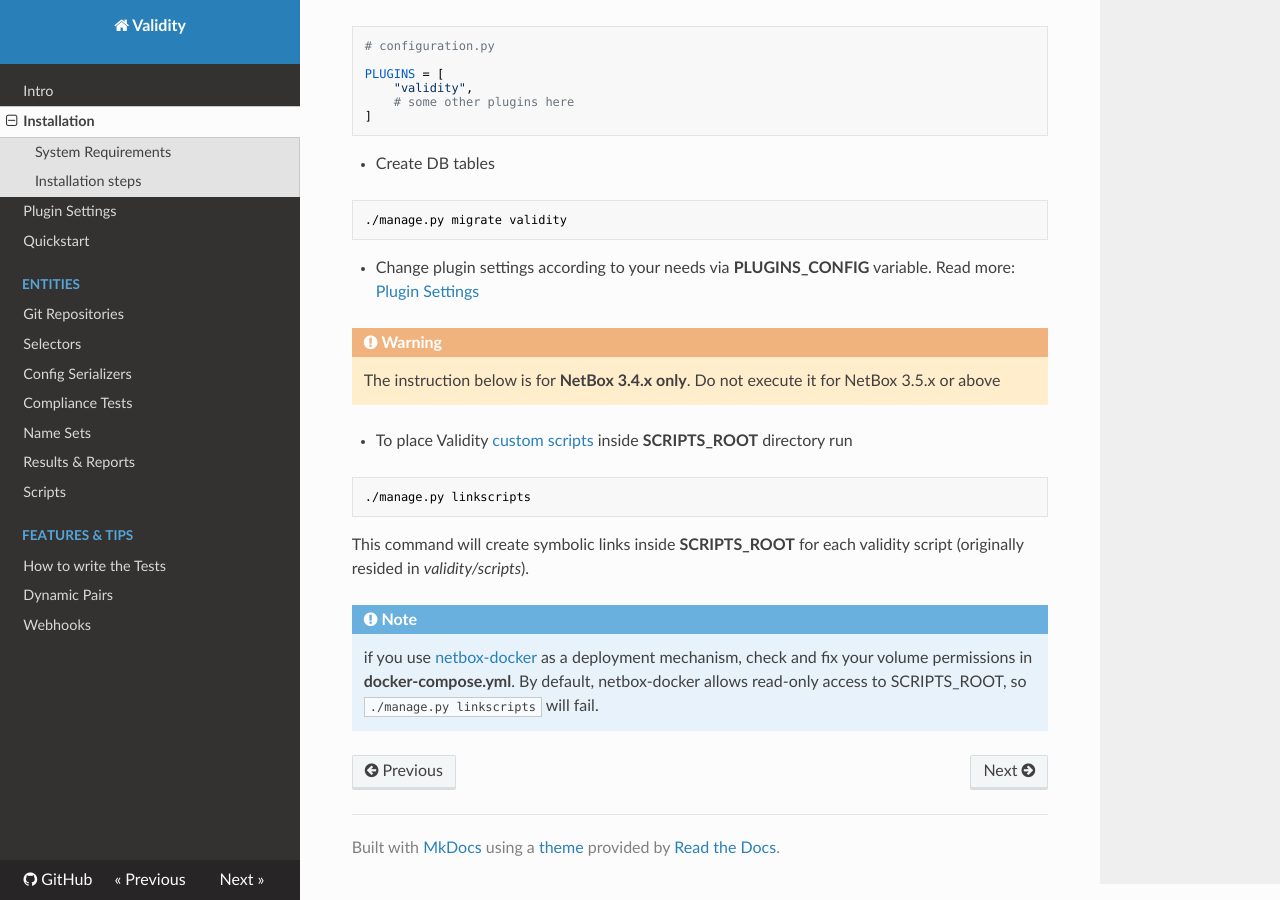
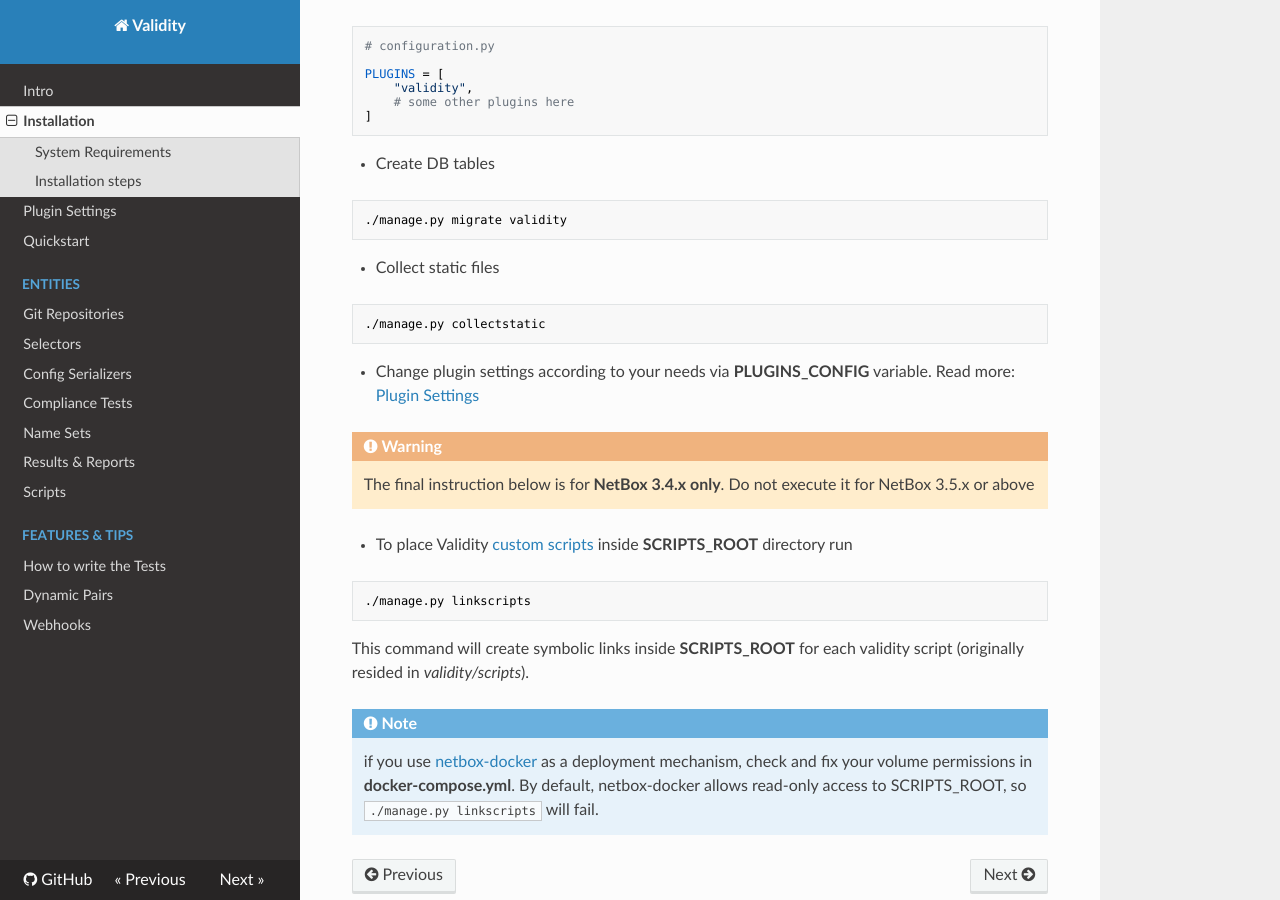
Before and after one commit to amyasnikov/validity, an MkDocs documentation site: the page built from docs/installation.md, in a window 1280 px wide and 900 px high, scrolled down 613 px. Built offline with MkDocs 1.6.1, drawn with Linux system fonts in a browser that asks for light colours; nearby versions of some CDN libraries.

Commit message:
issue collectstatic during installation

````diff
--- a/docs/installation.md
+++ b/docs/installation.md
@@ -32,10 +32,15 @@
 ./manage.py migrate validity
 ```
 
+* Collect static files
+```console
+./manage.py collectstatic
+```
+
 * Change plugin settings according to your needs via **PLUGINS_CONFIG** variable. Read more: [Plugin Settings](plugin_settings.md)
 
 !!! warning
-    The instruction below is for **NetBox 3.4.x only**. Do not execute it for NetBox 3.5.x or above
+    The final instruction below is for **NetBox 3.4.x only**. Do not execute it for NetBox 3.5.x or above
 
 * To place Validity [custom scripts](https://docs.netbox.dev/en/stable/customization/custom-scripts/) inside **SCRIPTS_ROOT** directory run
 ```console
````
